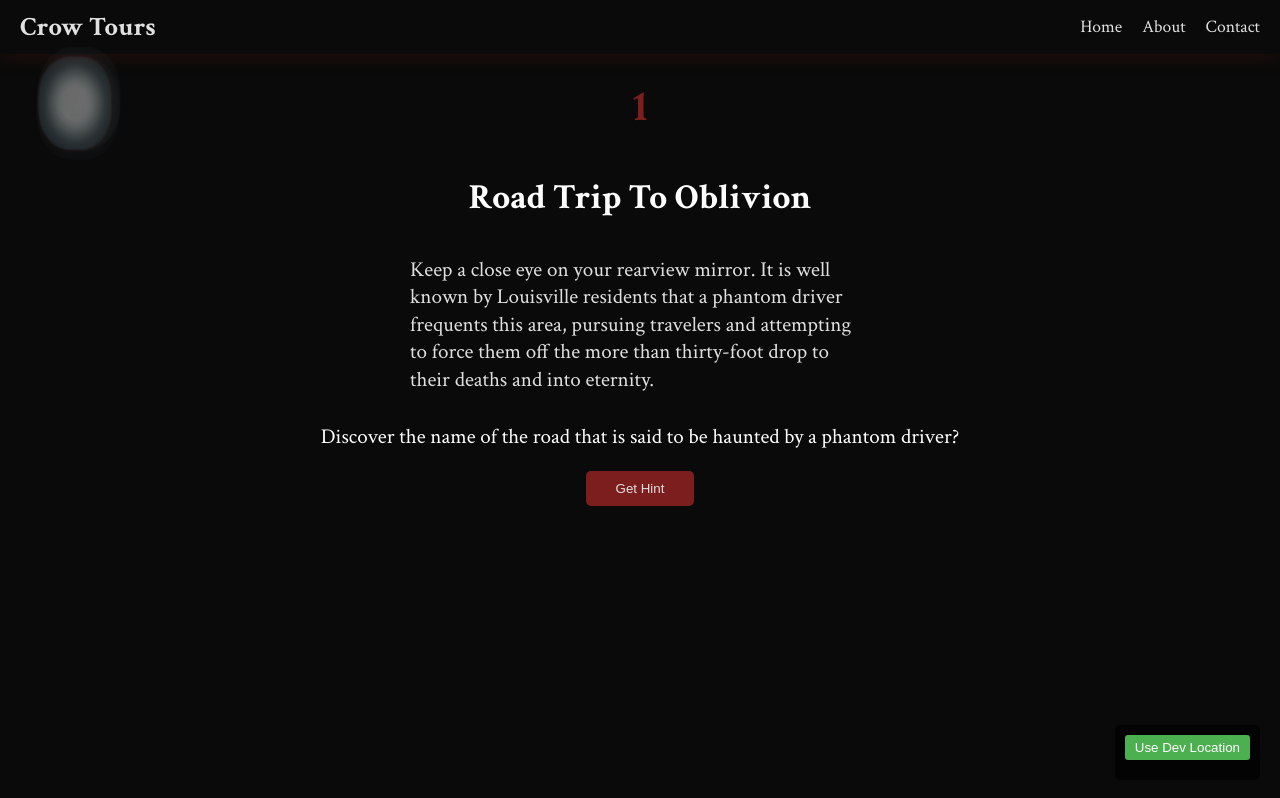
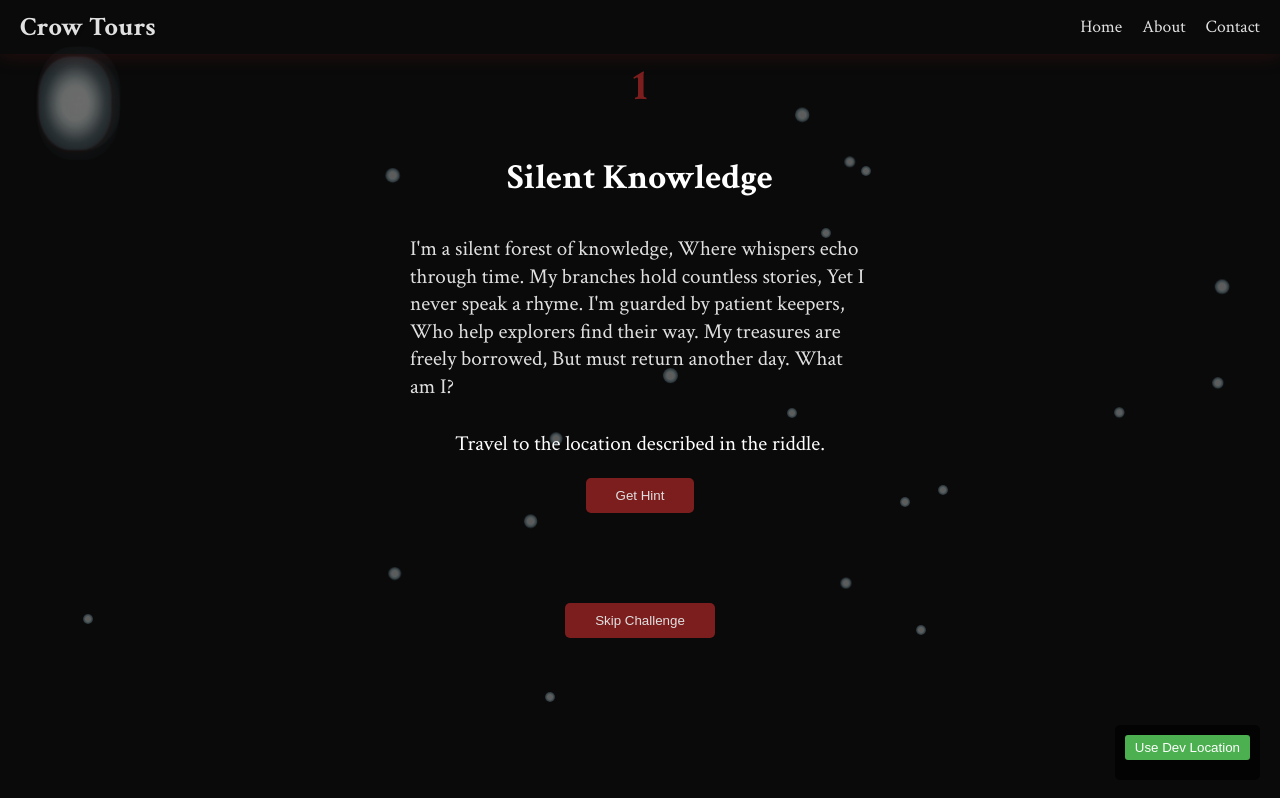
Before and after one commit to ApplianceAssistant/Raven_Run, a React (Create React App) app: page /path/1 in a window 1280 px wide. Built offline with nearby package versions, Linux system fonts and the light colour scheme.

Commit message:
fixed missing moving backgrouns. added typescript to package

```diff
--- a/package.json
+++ b/package.json
@@ -25,7 +25,8 @@
   "devDependencies": {
     "@babel/plugin-proposal-private-property-in-object": "^7.21.11",
     "react-scripts": "^5.0.1",
-    "sass": "^1.69.5"
+    "sass": "^1.69.5",
+    "typescript": "^5.5.4"
   },
   "browserslist": {
     "production": [
--- a/src/App.js
+++ b/src/App.js
@@ -20,6 +20,36 @@ function App() {
   const toggleMenu = () => {
     setIsMenuOpen(!isMenuOpen);
   };
+
+  useEffect(() => {
+    // Create moving background elements
+    const movingBackground = document.createElement('div');
+    movingBackground.className = 'moving-background';
+
+    const elements = [];
+
+    for (let i = 0; i < 20; i++) {
+      const element = document.createElement('div');
+      element.className = 'moving-element';
+
+      // Initial position
+      element.style.left = `${Math.random() * 100}%`;
+      element.style.top = `${Math.random() * 100}%`;
+
+      // Set random animation delays
+      element.style.animationDelay = `${Math.random() * 10}s`;
+      element.style.animationDuration = `${Math.random() * 4 + 6}s`; // 6-10s duration
+
+      movingBackground.appendChild(element);
+      elements.push(element);
+    }
+
+    document.body.appendChild(movingBackground);
+
+    return () => {
+      document.body.removeChild(movingBackground);
+    };
+  }, []);
 
   const fetchUserLocation = useCallback(async () => {
     try {
--- a/src/components/Challenge.js
+++ b/src/components/Challenge.js
@@ -85,6 +85,19 @@ export const Challenge = ({ challenge, onComplete, userLocation }) => {
       onComplete(true);
     }, 500);
   };
+
+  const handleSkip = () => {
+    setTextVisible(false);
+    setTimeout(() => {
+      onComplete(true);
+    }, 500);
+  };
+
+  const renderSkipButton = () => (
+    <div className="button-container">
+      <button onClick={handleSkip} className="skip-button">Skip Challenge</button>
+    </div>
+  );
 
   const renderChallenge = () => {
     switch (challenge.type) {
@@ -200,6 +213,7 @@ export const Challenge = ({ challenge, onComplete, userLocation }) => {
       {challenge.question && <p className="challenge-question">{challenge.question}</p>}
       {renderChallenge()}
       <p className={`feedback ${feedback ? 'visible' : ''} ${isCorrect ? 'green' : ''}`}>{feedback}</p>
+      {renderSkipButton()}
     </div>
   );
 };
--- a/src/css/App.scss
+++ b/src/css/App.scss
@@ -34,7 +34,6 @@ body {
   left: 0;
   right: 0;
   bottom: 0;
-  background: $darker-bg;
   z-index: -2;
   overflow: hidden;
 }
@@ -49,26 +48,30 @@ body {
       rgba(180, 226, 247, 0.25) 60%,
       rgba(255, 255, 255, 0.0) 100%);
   border-radius: 50%;
-  animation: randomMove 10s infinite;
+  animation: move 10s infinite;
 }
 
-@keyframes randomMove {
+@keyframes sizeChange {
+  0%, 100% {
+    transform: scale(1);
+  }
+  50% {
+    transform: scale(1.5);
+  }
+}
 
-  0%,
-  100% {
-    transform: translate(0, 0);
+@keyframes move {
+  0%, 100% {
+    transform: translate(0, 0) scale(1);
   }
-
   25% {
-    transform: translate(100px, 50px);
+    transform: translate(100px, 100px) scale(1.5);
   }
-
   50% {
-    transform: translate(-50px, 100px);
+    transform: translate(-50px, 50px) scale(1);
   }
-
   75% {
-    transform: translate(75px, -75px);
+    transform: translate(50px, -50px) scale(1.5);
   }
 }
 
@@ -104,7 +107,7 @@ body {
 .bodyContent {
   min-width: 200px;
   overflow-y: auto;
-  padding: 20px 20px 40px;
+  padding: 10px;
   scrollbar-width: none;
   -ms-overflow-style: none;
 
--- a/src/css/SpiritGuide.scss
+++ b/src/css/SpiritGuide.scss
@@ -9,7 +9,6 @@
         rgba(180, 226, 247, 0.123) 60%,
         rgba(255, 255, 255, 0.0) 100%);
     border-radius: 50% / 50%;
-    padding: 20px;
     display: flex;
     flex-direction: column;
     overflow: visible;
@@ -18,13 +17,13 @@
     text-align: center;
     box-shadow: 0 0 40px rgba(255, 255, 255, 0.1);
     transition: all 0.3s ease;
-    width: 60vw;
+    width: 70vw;
     min-width: 260px;
-    height: 80vh;
+    height: 75vh;
     max-width: 600px;
     max-height: 1500px;
     position: relative;
-    top: 40px;
+    top: 20px;
 
     &::before,
     &::after {
--- a/src/data/challenges.ts
+++ b/src/data/challenges.ts
@@ -4,25 +4,68 @@ export const challenges: Challenge[] = [
   {
     id: '0',
     type: 'travel',
-    title: 'Road Trip To Oblivion',
-    description: `Keep a close eye on your rearview mirror. It is well known by Louisville residents that a phantom driver frequents this area, pursuing travelers and attempting to force them off the more than thirty-foot drop to their deaths and into eternity.`,
-    question: `Discover the name of the road that is said to be haunted by a phantom driver?`,
+    title: 'Silent Knowledge',
+    description: `I'm a silent forest of knowledge,
+Where whispers echo through time.
+My branches hold countless stories,
+Yet I never speak a rhyme.
+I'm guarded by patient keepers,
+Who help explorers find their way.
+My treasures are freely borrowed,
+But must return another day.
+What am I?`,
+    question: `Travel to the location described in the riddle.`,
     targetLocation: {
-      latitude: 38.3628781,
-      longitude: -85.5354653
+      latitude: 38.2123131,
+      longitude: -85.2201708
     },
     radius: 1000,
     locationHints: [
-      "This road is located near Prospect, Kentucky.",
-      "It shares its name with a famous ghost story.",
-      "The road is known for its steep drops and sharp turns.",
-      "The phantom driver may be in a hurry to make their tee time."
+      "My inhabitants are often spine-chilling.",
+      "I'm a place where you can travel the world without moving your feet",
+      "My visitors often judge my contents by their covers.",
+      "I'm home to both fact and fiction, side by side."
     ],
-    completionFeedback: `You survived the phantom driver!`,
+    completionFeedback: `Excellent deduction! Your keen insight will be invaluable on your journey to the haunted road.`,
     repeatable: false
   },
   {
     id: '1',
+    type: 'travel',
+    title: 'Silent Knowledge',
+    description: `In Simpsonville, where stories unfold,
+Stands a cottage, quaint and old.
+Its walls are white as morning frost,
+In lavender fields, it seems lost.
+Windows wink with candlelight,
+Scenting dreams throughout the night.
+A humble abode with magic inside,
+Where herbal wonders do reside.
+Thyme passes slowly 'round its door,
+Sage whispers secrets from days of yore.
+But one bloom rules this aromatic bower,
+Lending its name and mystic power.
+Not grand in size, yet great in fame,
+Two adjectives and a flower form its name.
+What am I, this enchanted dwelling,
+Where purple magic is always swelling?`,
+    question: `Travel to the location described in the riddle.`,
+    targetLocation: {
+      latitude: 38.2216154,
+      longitude: -85.344623
+    },
+    radius: 1000,
+    locationHints: [
+      "My name suggests a modest hill, though I'm flat on the ground.",
+      "Butterflies mistake me for a fragrant bloom in the town.",
+      "Bees buzz around me, thinking I'm part of their lavender store.",
+      "My color is reminiscent of clouds, not the flower I'm named for."
+    ],
+    completionFeedback: `You've proven yourself a true master of magical dwellings and herbal enigmas.`,
+    repeatable: false
+  },
+  {
+    id: '2',
     type: 'multipleChoice',
     title: 'What is the name of the haunted road?',
     description: ``,
@@ -40,11 +83,11 @@ export const challenges: Challenge[] = [
     repeatable: true
   },
   {
-    id: '2',
+    id: '3',
     type: 'trueFalse',
     title: 'Waverly Hills Sanatorium',
     description: '',
-    question:'A Sanatorium is a facility for treating mental illness.',
+    question: 'A Sanatorium is a facility for treating mental illness.',
     correctAnswer: false,
     feedbackTexts: {
       correct: `Correct! A sanatorium is actually a facility for treating long-term illnesses and convalescence care, not mental illness.`,
@@ -55,7 +98,7 @@ export const challenges: Challenge[] = [
     repeatable: false
   },
   {
-    id: '3',
+    id: '4',
     type: 'story',
     title: 'The Haunting of Waverly Hills',
     description: '',
@@ -68,7 +111,7 @@ export const challenges: Challenge[] = [
     repeatable: false
   },
   {
-    id: '4',
+    id: '5',
     type: 'multipleChoice',
     title: 'How well did you pay attention?',
     description: ``,
```
Also changed, not shown: 1 other file (tests, documents, lock files or other folders).
